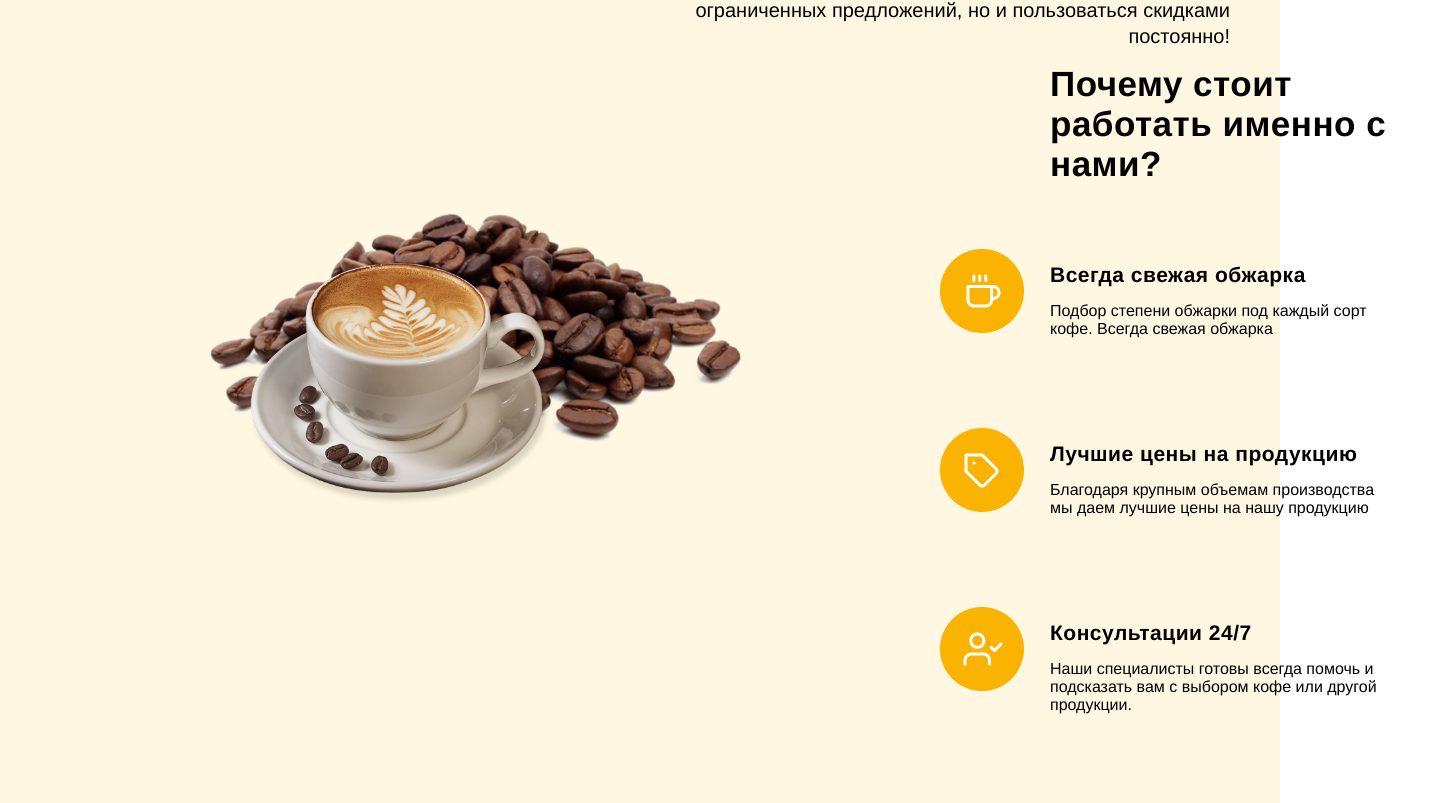
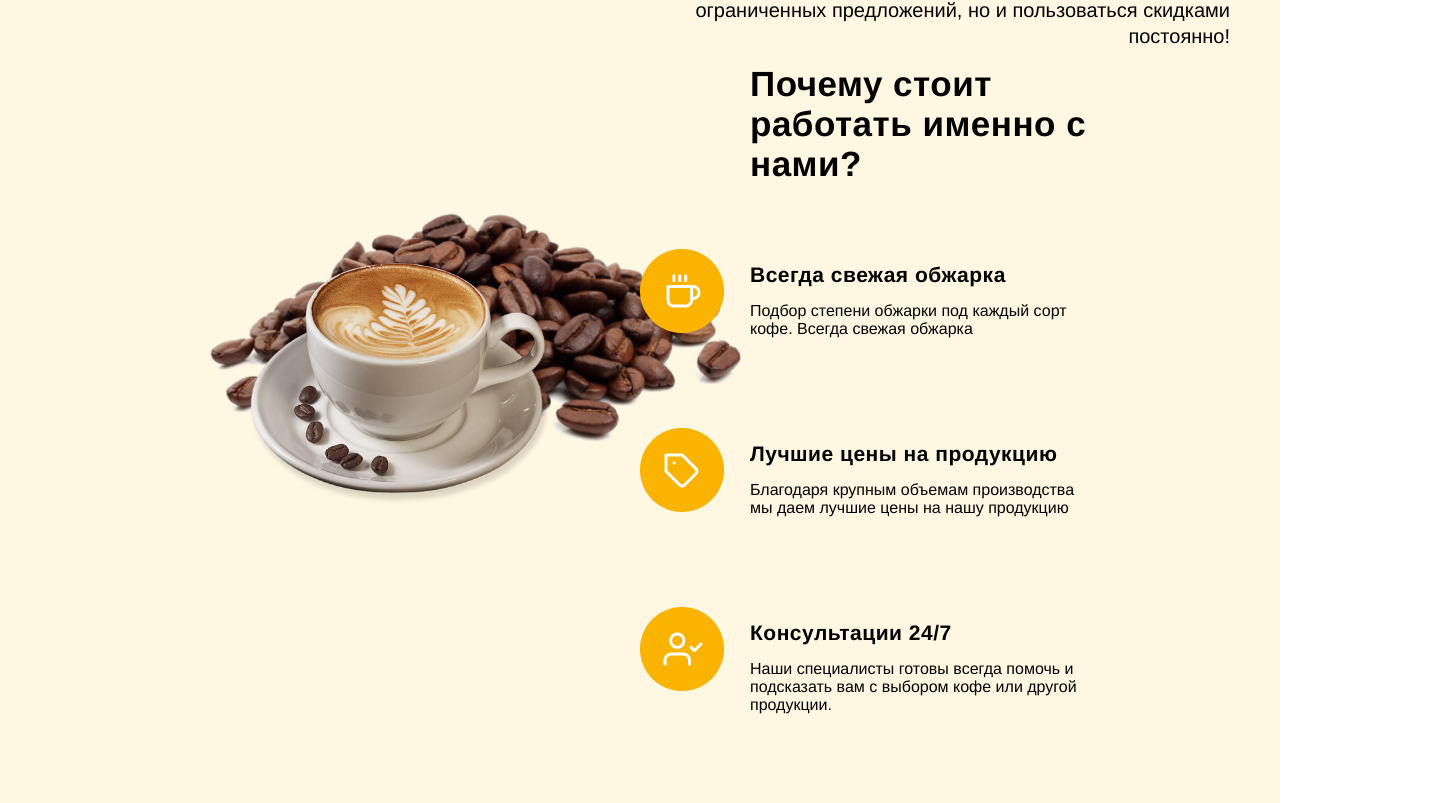
Before and after one commit to jodar-Nimatov/Miller, a React (Create React App) app: page / in a window 1280 px wide. Shown: the part 1677-2480 px from the top of the page, 1454 px wide, since content can reach past the window. Built offline with nearby package versions, Linux system fonts and the light colour scheme.

Commit message:
fix: home.jsx

```diff
--- a/src/pages/Home/Home.scss
+++ b/src/pages/Home/Home.scss
@@ -153,7 +153,7 @@
         max-height: 300px;
     }
     .advantages-right{
-        transform: translateX(1000px);
+        transform: translateX(700px);
     }
     .advantages-right > h2{
         font-weight: bold;
```
